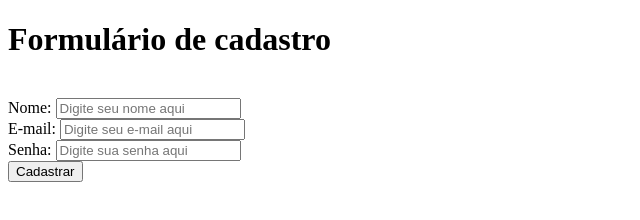
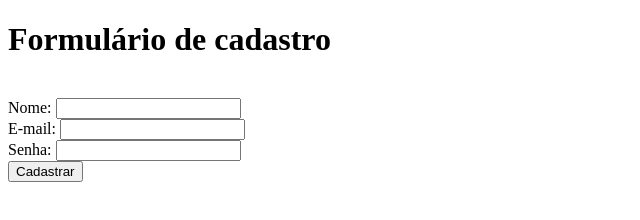
Before and after one commit to NkmraKenji/curso_ebac_frontend, a plain HTML site: page tarefa_html.html in a window 1280 px wide. Shown: the whole page, without its empty margins (0-640 px from the left). Drawn offline with Linux system fonts and the light colour scheme.

Commit message:
Correção tipos e submit
Correção dos tipos "email" e "password" nas tags de input e tipo "submit" no botão.

```diff
--- a/tarefa_html.html
+++ b/tarefa_html.html
@@ -9,14 +9,14 @@
     <h1>Formulário de cadastro</h1>
     <br>
     <label for="name">Nome: </label>
-    <input type="text" id="name" placeholder="Digite seu nome aqui">
+    <input type="text" id="name">
     <br>
     <label for="ml">E-mail: </label>
-    <input type="text" id="ml" placeholder="Digite seu e-mail aqui">
+    <input type="email" id="ml">
     <br>
-    <label for="psswrd">Senha: </label>
-    <input type="text" id="psswrd" placeholder="Digite sua senha aqui">
+    <label for="pswrd">Senha: </label>
+    <input type="password" id="pswrd">
     <br>
-    <button>Cadastrar</button>
+    <button type="submit">Cadastrar</button>
 </body>
 </html>
```
